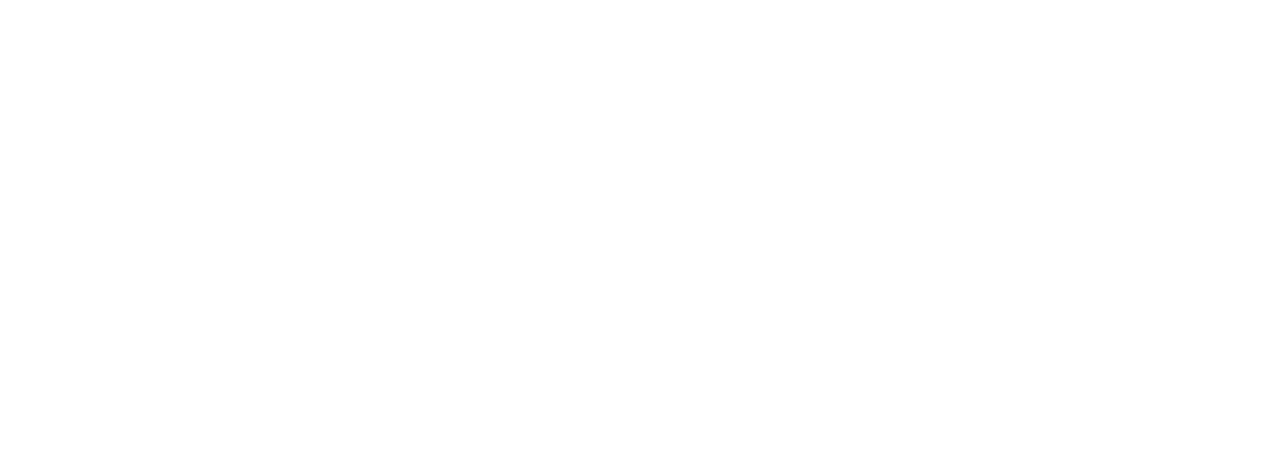
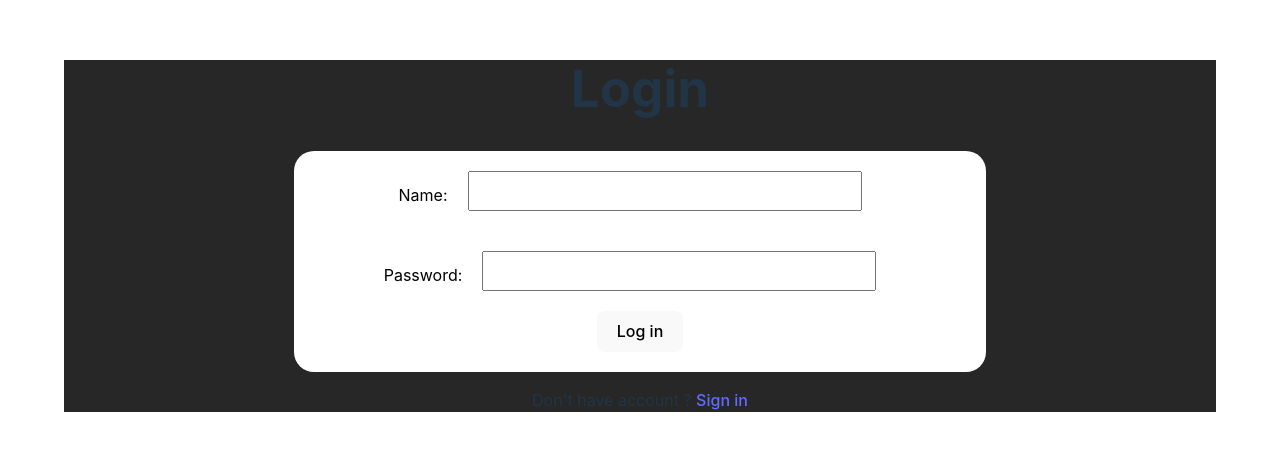
Before and after one commit to Bellier-Baptiste/todoApp, a React (Vite) app: page /login in a window 1280 px wide. Before the commit this address had no page. Shown: the part 173-624 px from the top of the page. Built offline with nearby package versions, Linux system fonts and the light colour scheme.

Commit message:
{login} link with bdd todo get the name

```diff
--- a/src/front/App.css
+++ b/src/front/App.css
@@ -78,3 +78,45 @@
 .link-style:hover {
   color: #ffffff;
 }
+
+/* Login Page */
+.login-container {
+  max-width: 400px;
+  margin: auto;
+  padding: 20px;
+  border: 1px solid #ccc;
+  border-radius: 8px;
+  background-color: #f9f9f9;
+  text-align: center;
+}
+
+.login-form {
+  display: flex;
+  flex-direction: column;
+  margin-top: 20px;
+}
+
+.login-form label {
+  margin-bottom: 10px;
+}
+
+.login-form input {
+  padding: 8px;
+  margin-bottom: 10px;
+}
+
+.login-form button {
+  background-color: #007bff;
+  color: #fff;
+  padding: 10px;
+  cursor: pointer;
+}
+
+.error-message {
+  color: red;
+  margin-top: 10px;
+}
+
+.signup-link {
+  margin-top: 20px;
+}
--- a/src/front/App.tsx
+++ b/src/front/App.tsx
@@ -1,9 +1,10 @@
-import { BrowserRouter as Router, Routes, Route } from 'react-router-dom';
+import { BrowserRouter as Router, Routes, Route, Navigate } from 'react-router-dom';
 import './App.css';
 import ListPage from './pages/listPage';
 import BoardPage from './pages/boardPage';
 import CalendarPage from './pages/calendarPage';
 import NewTaskPage from './pages/newTaskPage';
+import LoginPage from './pages/loginPage';
 
 function App() {
   return (
@@ -13,6 +14,8 @@
         <Route path="/board" element={<BoardPage />} />
         <Route path="/calendar" element={<CalendarPage />} />
         <Route path="/newTask" element={<NewTaskPage />} />
+        <Route path="/login" element={<LoginPage />} />
+        <Route path="*" element={<Navigate to="/login" />} />
       </Routes>
     </Router>
   );
--- a/src/front/bdd/database.tsx
+++ b/src/front/bdd/database.tsx
@@ -34,6 +34,7 @@
   export const users: User[] = [
     { id: 1, name: 'User1', password: 'password1' },
     { id: 2, name: 'User2', password: 'password2' },
+    { id: 3, name: 'toto', password: 'root' },
   ];
 
   export const projects: Project[] = [
--- a/src/front/components/navigation/navbar.tsx
+++ b/src/front/components/navigation/navbar.tsx
@@ -1,4 +1,5 @@
 import {FunctionComponent} from 'react';
+import { useUser } from '../../userContext';
 
 type Props = {
     title: string;
@@ -6,6 +7,9 @@
 
 
 const Navbar: FunctionComponent<Props> = (props: Props) => {
+    const { username } = useUser();
+    console.log(username);
+
     return (
         <div className="navbar">
             <h1>{props.title}</h1>
--- a/src/front/main.tsx
+++ b/src/front/main.tsx
@@ -2,11 +2,14 @@
 import ReactDOM from 'react-dom';
 import App from './App.tsx';
 import './index.css';
+import { UserProvider } from './userContext.tsx';
 
 // Utilisez ReactDOM.render pour le rendu synchrone
 ReactDOM.render(
   <React.StrictMode>
-    <App />
+    <UserProvider>
+      <App />
+    </UserProvider>
   </React.StrictMode>,
   document.getElementById('root')
 );
--- a/src/front/pages/boardPage.tsx
+++ b/src/front/pages/boardPage.tsx
@@ -5,6 +5,7 @@
 import Sidebar from '../components/navigation/sidebar';
 import { Link } from 'react-router-dom';
 import { useEffect, useState } from 'react';
+import { UserProvider } from '../userContext';
 
 const BoardPage = () => {
 
@@ -28,7 +29,9 @@
 
   return (
     <div>
-      <Navbar title='Navbar'/>
+      <UserProvider>
+        <Navbar title='Navbar'/>
+      </UserProvider>
       <Sidebar title='Sidebar'/>
       <h1>Board Page</h1>
       <div style={{ display: 'flex', justifyContent: 'space-between' }}>
--- /dev/null
+++ b/src/front/pages/loginPage.tsx
@@ -0,0 +1,72 @@
+import React, { useState } from 'react';
+import { Link } from 'react-router-dom';
+import { users } from '../bdd/database';
+import { useUser } from '../userContext';
+
+const LoginPage: React.FC = () => {
+  const [name, setName] = useState('');
+  const [password, setPassword] = useState('');
+  const [error, setError] = useState('');
+
+  const handleLogin = () => {
+    // Ici, vous pouvez implémenter la logique de connexion, par exemple, vérifier les informations dans une base de données
+    // Si la connexion réussit, vous pouvez rediriger l'utilisateur vers la page principale
+    // Sinon, vous pouvez afficher un message d'erreur
+    if (users.find(user => user.name === name && user.password === password)) {
+        window.location.href = '/board'; // par la suite ce sera /today
+        // eslint-disable-next-line react-hooks/rules-of-hooks
+        const { setUser } = useUser();
+        setUser(name);
+    } else {
+      setError('Wrong username or password');
+    }
+  };
+
+    const divStyle: React.CSSProperties = {
+        backgroundColor: 'rgba(38, 39, 38, 1)',
+        width: '90vw',
+        height: 'auto',
+        margin: 'auto',
+    };
+
+    const formStyle: React.CSSProperties = {
+        color: 'black',
+        backgroundColor: 'white',
+        margin: 'auto',
+        alignContent: 'center',
+        width: '60%',
+        height: 'auto',
+        borderRadius: '20px',
+    };
+
+    const inputStyle: React.CSSProperties = {
+        fontSize: '30px',
+        margin: '20px',
+    }
+
+
+  return (
+    <div style={divStyle}>
+      <h1>Login</h1>
+      {error && <p style={{ color: 'red' }}>{error}</p>}
+      <form style={formStyle}>
+        <label>
+          Name:
+          <input style={inputStyle} type="text" value={name} onChange={(e) => setName(e.target.value)} />
+        </label>
+        <br />
+        <label>
+          Password:
+          <input style={inputStyle} type="password" value={password} onChange={(e) => setPassword(e.target.value)} />
+        </label>
+        <br />
+        <button style={{marginBottom: '20px'}}type="button" onClick={handleLogin}>
+          Log in
+        </button>
+      </form>
+      <p>Don't have account ? <Link to="/inscription">Sign in</Link></p>
+    </div>
+  );
+};
+
+export default LoginPage;
--- /dev/null
+++ b/src/front/userContext.tsx
@@ -0,0 +1,29 @@
+import React, { createContext, useContext, useState, ReactNode } from 'react';
+
+interface UserContextProps {
+  children: ReactNode;
+}
+
+const UserContext = createContext({} as { username: string | null; setUser: (name: string) => void });
+
+export const UserProvider: React.FC<UserContextProps> = ({ children }) => {
+  const [username, setUsername] = useState<string | null>(null);
+
+  const setUser = (name: string) => {
+    setUsername(name);
+  };
+
+  return (
+    <UserContext.Provider value={{ username, setUser }}>
+      {children}
+    </UserContext.Provider>
+  );
+};
+
+export const useUser = () => {
+  const context = useContext(UserContext);
+  if (!context) {
+    throw new Error('useUser must be used within a UserProvider');
+  }
+  return context;
+};
```
